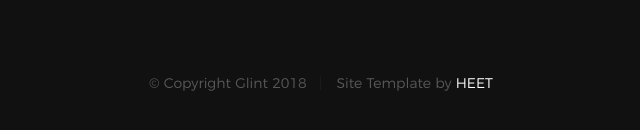
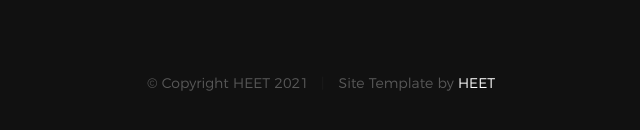
Before and after one commit to heet255/heet255, a plain HTML site: page index.html in a window 1280 px wide. Shown: the part 6279-6409 px from the top of the page, 319-959 px from the left. Drawn offline with Linux system fonts and the light colour scheme; files whose address does not match are found by name.

Commit message:
updated footer

```diff
--- a/index.html
+++ b/index.html
@@ -608,7 +608,7 @@
 
             <div class="col-twelve">
                 <div class="copyright">
-                    <span>© Copyright Glint 2018</span>
+                    <span>© Copyright HEET 2021</span>
                     <span>Site Template by <a href="#">HEET</a></span>
                 </div>
 
```
